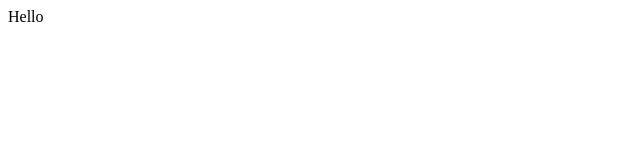
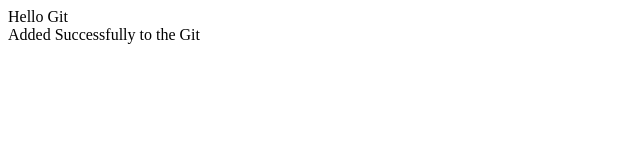
Before and after one commit to Smriti-Karanjit/demo-repo, a plain HTML site: page index.html in a window 1280 px wide. Shown: the whole page, without its empty margins (0-640 px from the left). Drawn offline with Linux system fonts and the light colour scheme.

Commit message:
readme.md
update

```diff
--- a/index.html
+++ b/index.html
@@ -1 +1,3 @@
-<div>Hello</div>
+<div>Hello Git</div>
+
+<div> Added Successfully to the Git</div>
```
Also changed, not shown: 1 other file.
